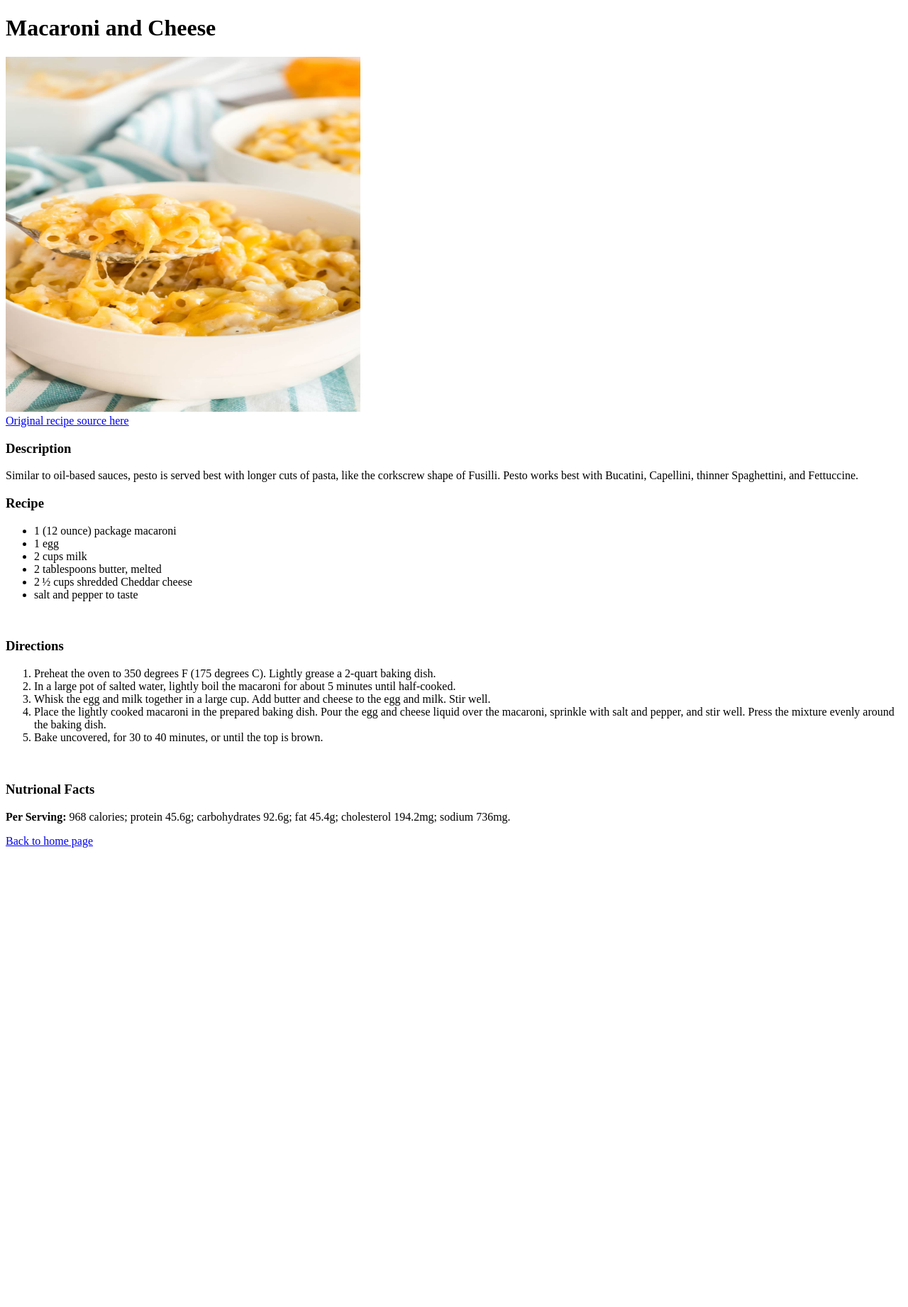
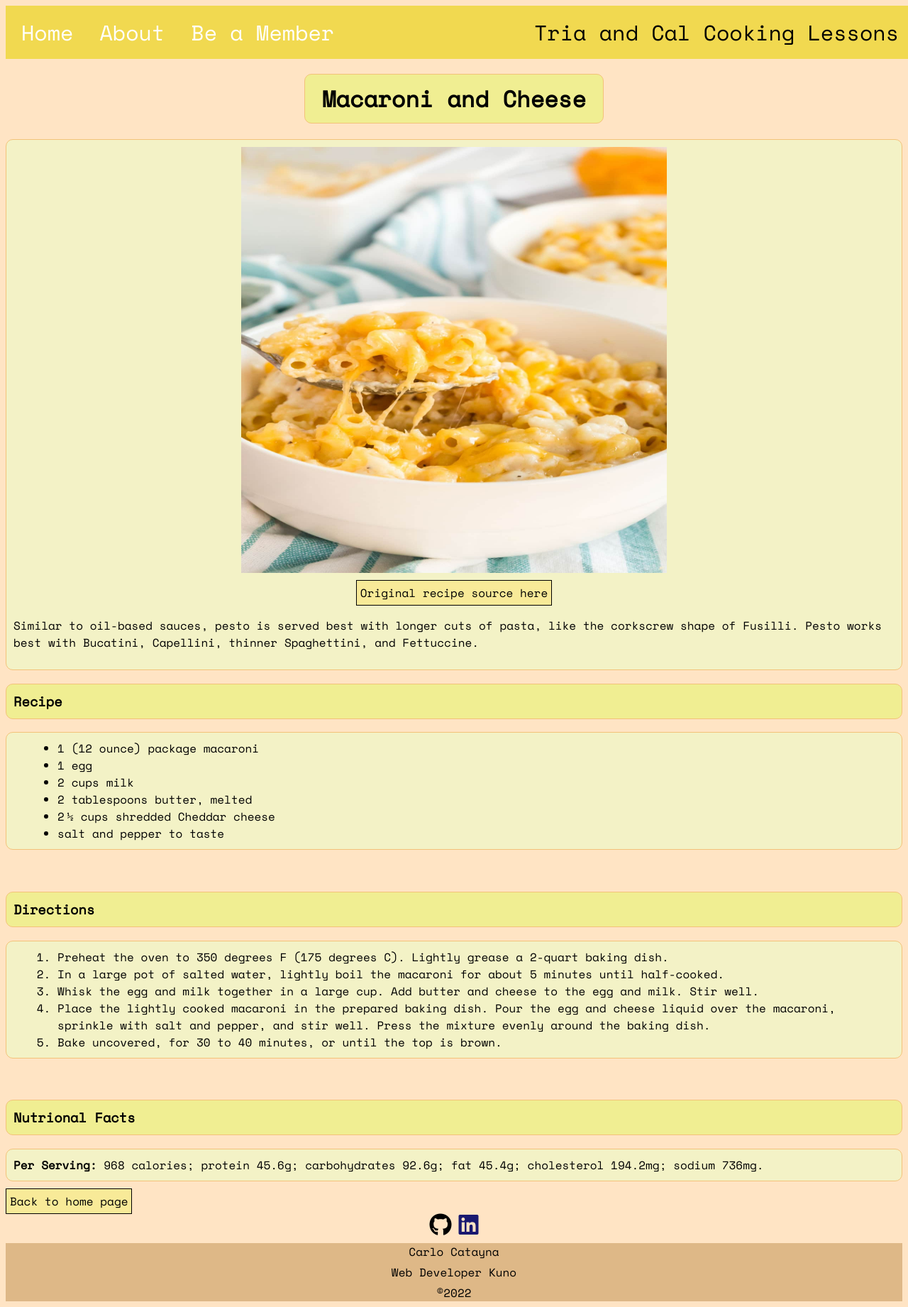
Before and after one commit to cataynacarlo/recipes-css, a plain HTML site: page pages/macandcheese.html in a window 1280 px wide. Shown: the whole page at 71% size. Before the commit the page ends 1202 px from the top, so only its background shows below. Drawn offline with nearby package versions, Linux system fonts and the light colour scheme.

Commit message:
Added style to indiviual recipe pages

```diff
--- a/pages/macandcheese.html
+++ b/pages/macandcheese.html
@@ -3,18 +3,30 @@
 <head>
     <meta charset="UTF-8">
     <title>Macaroni and Cheese</title>
+    <link rel="stylesheet" type="text/css" href="pages.css">
+    <script src="https://kit.fontawesome.com/98006a05d4.js" crossorigin="anonymous"></script>
+    <link rel="preconnect" href="https://fonts.googleapis.com">
+    <link rel="preconnect" href="https://fonts.gstatic.com" crossorigin>
+    <link href="https://fonts.googleapis.com/css2?family=Space+Mono&display=swap" rel="stylesheet">
 </head>
 <body>
+    <ul id="navbar">
+        <li><a href="../index.html">Home</a></li>
+        <li><a href="https://www.google.com" target="_blank">About</a></li>
+        <li><a href="https://www.google.com" target="_blank">Be a Member</a></li>
+        <li>Tria and Cal Cooking Lessons</li>
+    </ul>
     <h1> Macaroni and Cheese </h1>
-    <img src="../images/macandcheese.jpg" height="500px" width="500px">
-    <br>
+
+    <div id="imagecontainer">
+    <img src="../images/macandcheese.jpg">
     <a href="https://www.allrecipes.com/recipe/14140/baked-macaroni-and-cheese/" target="_blank">Original recipe source here
     </a>
-    <h3>Description</h3>
     <p>Similar to oil-based sauces, pesto is served best with longer cuts of pasta, like the corkscrew shape of Fusilli. Pesto works best with Bucatini, Capellini, thinner Spaghettini, and Fettuccine.
     </p>
+    </div>
     <h3>Recipe</h3>
-    <ul>
+    <ul class="boxcontainer">
         <li>1 (12 ounce) package macaroni
         <li>1 egg
         <li>2 cups milk
@@ -24,7 +36,7 @@
     </ul>
     <br>
     <h3>Directions</h3>
-    <ol>
+    <ol class="boxcontainer">
         <li>Preheat the oven to 350 degrees F (175 degrees C). Lightly grease a 2-quart baking dish.</li>
         <li>In a large pot of salted water, lightly boil the macaroni for about 5 minutes until half-cooked.</li>
         <li>Whisk the egg and milk together in a large cup. Add butter and cheese to the egg and milk. Stir well.</li>
@@ -33,8 +45,25 @@
     </ol>
     <br>
     <h3>Nutrional Facts</h3>
-    <p><strong>Per Serving: </strong> 968 calories; protein 45.6g; carbohydrates 92.6g; fat 45.4g; cholesterol 194.2mg; sodium 736mg.</p>
+    <p class="boxcontainer">
+        <strong>Per Serving: </strong> 968 calories; protein 45.6g; carbohydrates 92.6g; fat 45.4g; cholesterol 194.2mg; sodium 736mg.
+    </p>
+    <a href="../index.html" id="back">Back to home page</a>
 
-    <a href="../index.html">Back to home page</a>
+    <div id="footer">
+        <a href="https://www.github.com/cataynacarlo" target="_blank">
+            <i class="fab fa-github fa-2x"></i>
+        </a>
+        <a href="https://www.linkedin.com/in/carlo-catayna" target="_blank">
+            <i class="fab fa-linkedin fa-2x"></i>
+        </a>
+    </div>
+
+    <div id="lasttext">
+        <p>Carlo Catayna</p>
+        <p>Web Developer Kuno</p>
+        <p>©2022</p>
+    </div>
+
 </body>
 </html>
--- /dev/null
+++ b/pages/pages.css
@@ -0,0 +1,156 @@
+#navbar{
+    display: sticky;
+    top: 0;
+    width: 100%;
+    list-style-type: none;
+    background-color: rgb(241, 217, 80);
+    margin: 0;
+    padding: 5px;
+    overflow: hidden;
+    font-size: 30px;
+    font-family: 'Space Mono', monospace;
+}
+
+#navbar li{
+    float: left;
+    margin: 10px;
+}
+
+#navbar li:last-child{
+    float: right;
+}
+
+#navbar a{
+    margin: 0px 5px 0px 5px;
+    padding-left: 2px;
+    padding-right: 5px;
+    text-align: center;
+}
+#navbar a:hover{
+    text-shadow: 5px 5px 10px rgb(4, 250, 209);
+}
+
+#navbar a:visited{
+    text-decoration: none;
+}
+
+a {
+    text-decoration: none;
+    color: rgb(255, 255, 255);
+}
+a:visited{
+    text-decoration: none;
+
+}
+body {
+    background-color: bisque;
+    font-family: 'Space Mono', monospace;
+}
+
+.fa-github{
+    color: black;
+}
+
+.fa-linkedin{
+    color: midnightblue;
+}
+
+#footer{
+    display: flex;
+    flex-wrap: wrap;
+    align-items: center;
+    justify-content: center;
+}
+
+#footer i{
+    margin: 5px;
+}
+
+#lasttext{
+    font-family: 'Space Mono', monospace;
+    background-color: burlywood;
+}
+#lasttext p{
+    margin: 5px;
+    text-align: center;
+}
+
+img{
+    width: 600px;
+    height: 600px;
+}
+
+#imagecontainer{
+    display: flex;
+    flex-direction: column;
+    flex-wrap: wrap;
+    justify-content: center;
+    align-items: center;
+    border-color: black;
+    border: 1px solid;
+    border-radius: 10px;
+    padding: 10px;
+    border-color: rgb(243, 194, 121);
+    background-color: rgb(243, 242, 198);
+
+}
+
+#imagecontainer a{
+    color:rgb(0, 0, 0);
+    border: solid 1px;
+    background-color: rgb(248, 234, 152);
+    margin-top: 10px;
+    padding: 5px;
+}
+
+#imagecontainer a:hover{
+    background-color: rgb(248, 227, 109);
+    animation: ease-in-out;
+    animation-duration: 2s;
+}
+
+#back{
+    color:rgb(0, 0, 0);
+    border: solid 1px;
+    background-color: rgb(248, 234, 152);
+    margin-top: 10px;
+    padding: 5px;
+}
+
+#back:hover{
+    background-color: rgb(248, 227, 109);
+    animation: ease-in-out;
+    animation-duration: 2s;
+}
+
+
+h3 {
+    border: 1px solid;
+    border-color: rgb(243, 194, 121);
+    background-color: rgb(240, 238, 146);
+    border-radius: 10px;
+    padding: 10px;
+}
+
+h1 {
+    border: 1px solid;
+    border-color: rgb(243, 194, 121);
+    background-color: rgb(240, 238, 146);
+    border-radius: 10px;
+    padding: 10px;
+    margin-left: auto;
+    margin-right: auto;
+    text-align: center;
+    width: 400px;
+}
+.boxcontainer {
+    border: 1px solid;
+    border-color: rgb(243, 194, 121);
+    background-color: rgb(243, 242, 198);
+    border-radius: 10px;
+    padding: 10px;
+}
+
+.boxcontainer li{
+    margin-left: 5%;
+}
```
Also changed, not shown: index.html (+1 -1 lines), pages/carbonara.html (+36 -12 lines), pages/lasagna.html (+32 -7 lines), pages/pesto.html (+27 -7 lines), pages/zitti.html (+28 -7 lines).
